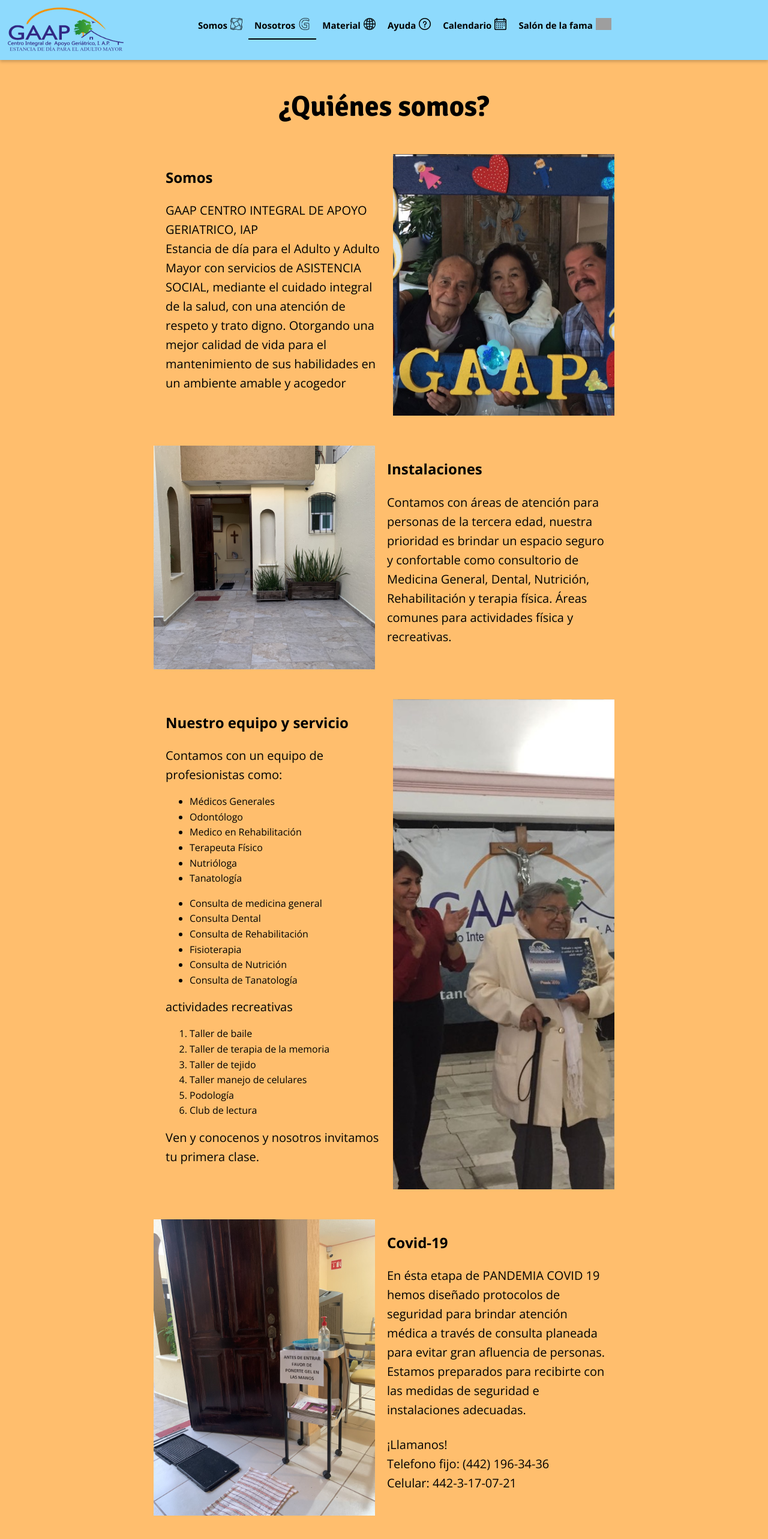
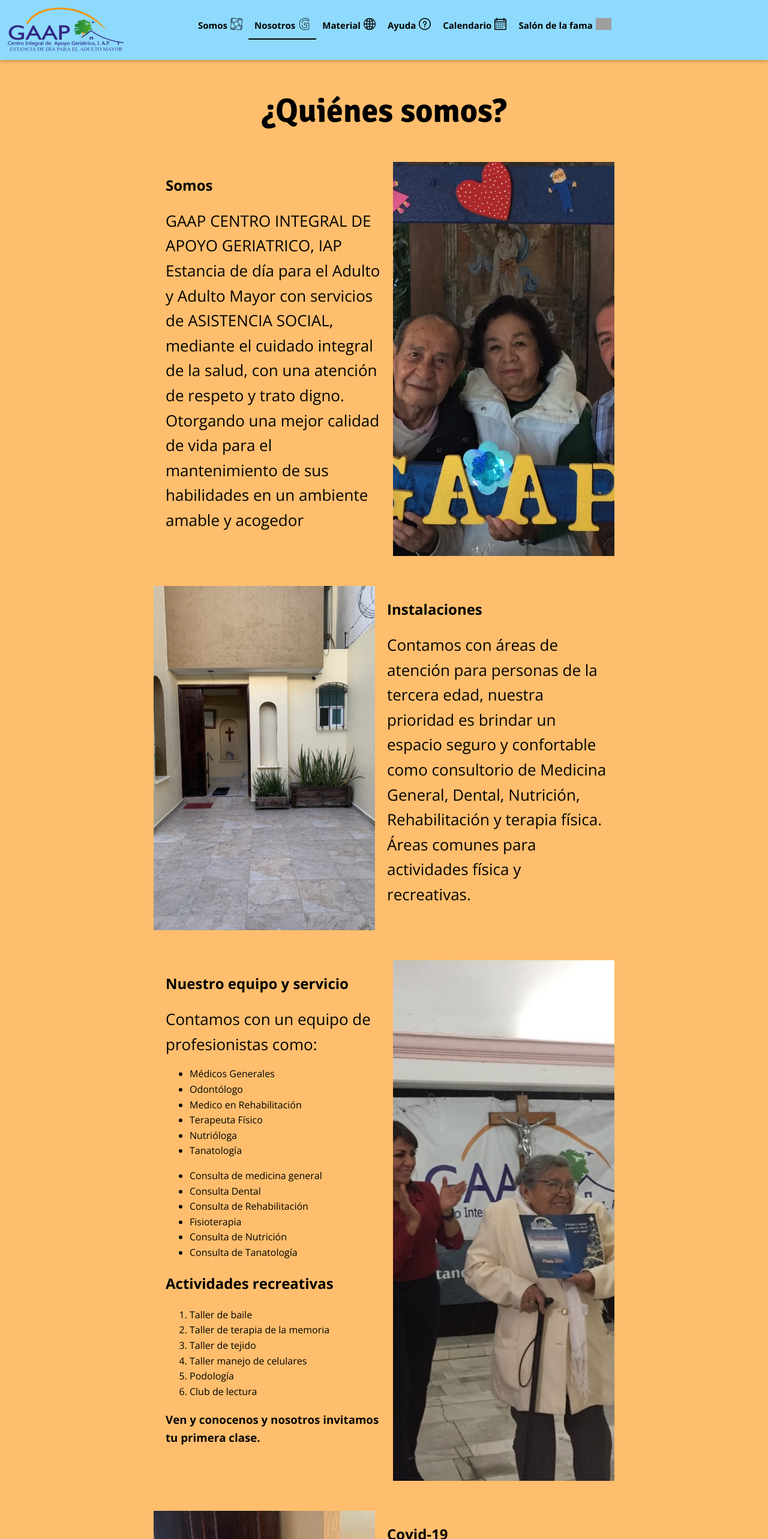
Before and after one commit to De-Bug-Labs/ldaw, a Vue app: page /about in a window 1280 px wide. Shown: the top 2566 px of the page at 60% size. Built offline with nearby package versions, Linux system fonts and the light colour scheme; no server answers; grey boxes are pictures that could not be loaded.

Commit message:
quickfix tamaño letra

```diff
--- a/src/components/AboutUsComponent.vue
+++ b/src/components/AboutUsComponent.vue
@@ -30,13 +30,13 @@
             {{ item }}
           </li>
         </ul>
-        <p>actividades recreativas</p>
+        <h2>Actividades recreativas</h2>
         <ol>
           <li v-for="item in information?.equiposActividadesRec" :key="item">
             {{ item }}
           </li>
         </ol>
-        <p>Ven y conocenos y nosotros invitamos tu primera clase.</p>
+        <h3>Ven y conocenos y nosotros invitamos tu primera clase.</h3>
       </div>
       <div class="imagebox"><img src=" " alt="" /></div>
     </div>
@@ -81,7 +81,7 @@
   // margin-top: 50px;
   &_title {
     margin: 40px 0;
-    font-size: 3rem;
+    font-size: 3.5rem;
   }
   h1 {
     color: #000;
@@ -104,7 +104,7 @@
 
     h1 {
       // color: white;
-      font-size: 3rem;
+      font-size: 3.1rem;
     }
 
     .textbox {
@@ -117,7 +117,7 @@
       margin-bottom: 5%;
     }
     p {
-      font-size: 20px;
+      font-size: 26px;
       margin-block-start: 0;
       display: flex;
       margin-block-end: 0;
@@ -150,7 +150,7 @@
     // box-shadow: 0 0 5px rgb(134, 134, 134);
 
     h1 {
-      font-size: 3rem;
+      font-size: 3.1rem;
     }
     flex-direction: row;
     .textbox {
@@ -163,7 +163,7 @@
       margin-bottom: 5%;
     }
     p {
-      font-size: 20px;
+      font-size: 26px;
       margin-block-start: 0;
       display: flex;
       margin-block-end: 0;
@@ -199,7 +199,7 @@
 
     h1 {
       // color: white;
-      font-size: 3rem;
+      font-size: 3.1rem;
     }
 
     .textbox {
@@ -212,7 +212,7 @@
       margin-bottom: 5%;
     }
     p {
-      font-size: 20px;
+      font-size: 26px;
       margin-block-start: 0;
       display: flex;
       margin-block-end: 0;
@@ -245,7 +245,7 @@
     // box-shadow: 0 0 5px rgb(134, 134, 134);
 
     h1 {
-      font-size: 3rem;
+      font-size: 3.1rem;
     }
     flex-direction: row;
     .textbox {
@@ -258,7 +258,7 @@
       margin-bottom: 5%;
     }
     p {
-      font-size: 20px;
+      font-size: 26px;
       margin-block-start: 0;
       display: flex;
       margin-block-end: 0;
```
